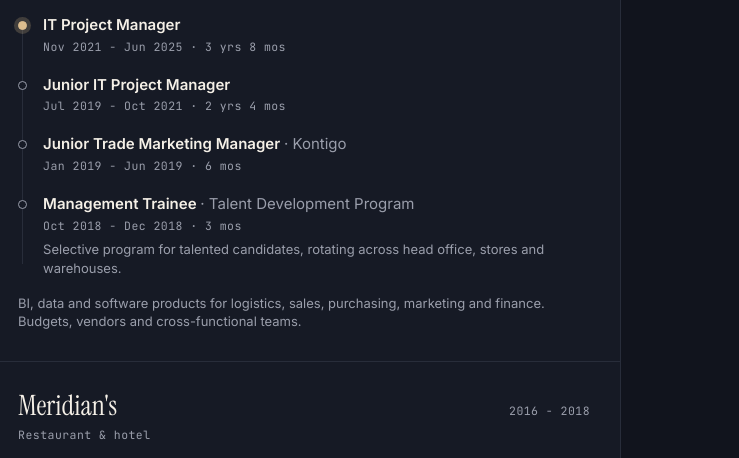
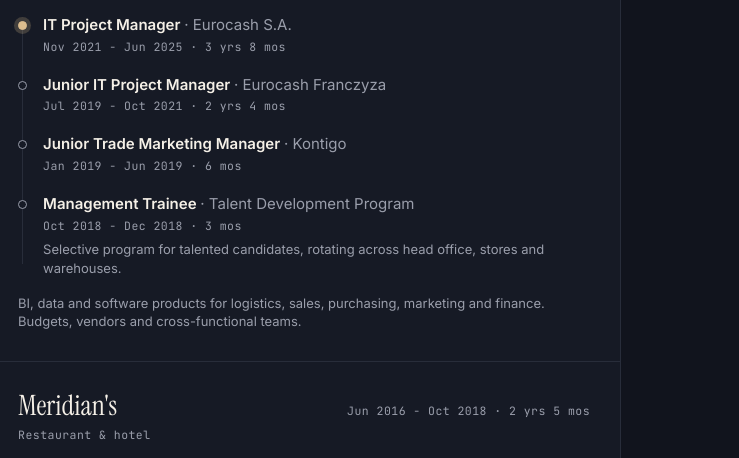
Before and after one commit to NataliaSas95/nataliasas95.github.io, a plain HTML site: page index.html in a window 1280 px wide. Shown: the part 1133-1591 px from the top of the page, 541-1280 px from the left. Drawn offline with Linux system fonts and the light colour scheme.

Commit message:
Add Eurocash company names to roles, Meridian's exact dates
Co-Authored-By: Claude Opus 5.5 <noreply@anthropic.com>
Claude-Session: https://claude.ai/code/session_013FW2doiuHhAGwvDzmbYgq3

```diff
--- a/index.html
+++ b/index.html
@@ -168,8 +168,8 @@ footer{display:flex;flex-wrap:wrap;align-items:center;justify-content:space-betw
 <p class="meta" style="margin-top:4px">FMCG wholesale &amp; retail · Duży Ben, Delikatesy Centrum</p>
 </div>
 <div class="tl">
-<div class="tl-i"><span class="dot on"></span><div><h4 class="role">IT Project Manager</h4><p class="meta">Nov 2021 - Jun 2025 · 3 yrs 8 mos</p></div></div>
-<div class="tl-i"><span class="dot"></span><div><h4 class="role">Junior IT Project Manager</h4><p class="meta">Jul 2019 - Oct 2021 · 2 yrs 4 mos</p></div></div>
+<div class="tl-i"><span class="dot on"></span><div><h4 class="role">IT Project Manager <span style="font-weight:400;color:var(--muted)">· Eurocash S.A.</span></h4><p class="meta">Nov 2021 - Jun 2025 · 3 yrs 8 mos</p></div></div>
+<div class="tl-i"><span class="dot"></span><div><h4 class="role">Junior IT Project Manager <span style="font-weight:400;color:var(--muted)">· Eurocash Franczyza</span></h4><p class="meta">Jul 2019 - Oct 2021 · 2 yrs 4 mos</p></div></div>
 <div class="tl-i"><span class="dot"></span><div><h4 class="role">Junior Trade Marketing Manager <span style="font-weight:400;color:var(--muted)">· Kontigo</span></h4><p class="meta">Jan 2019 - Jun 2019 · 6 mos</p></div></div>
 <div class="tl-i"><span class="dot"></span><div><h4 class="role">Management Trainee <span style="font-weight:400;color:var(--muted)">· Talent Development Program</span></h4><p class="meta">Oct 2018 - Dec 2018 · 3 mos</p><p class="cap" style="margin-top:4px">Selective program for talented candidates, rotating across head office, stores and warehouses.</p></div></div>
 </div>
@@ -180,7 +180,7 @@ footer{display:flex;flex-wrap:wrap;align-items:center;justify-content:space-betw
 <div class="logo"><img src="assets/meridian.png" alt="Meridian's logo" width="46" height="46" style="width:46px;height:46px"></div>
 <div class="stack">
 <div>
-<div class="row"><h3 class="co">Meridian's</h3><span class="meta">2016 - 2018</span></div>
+<div class="row"><h3 class="co">Meridian's</h3><span class="meta">Jun 2016 - Oct 2018 · 2 yrs 5 mos</span></div>
 <p class="meta" style="margin-top:4px">Restaurant &amp; hotel</p>
 </div>
 <div class="tl-i"><span class="dot on"></span><div><h4 class="role">Event Marketing Manager</h4><p class="cap" style="margin-top:2px">Built a new customer segment and regularly organized and sold events for 200+ guests. Promoted the brand on social media.</p></div></div>
```
